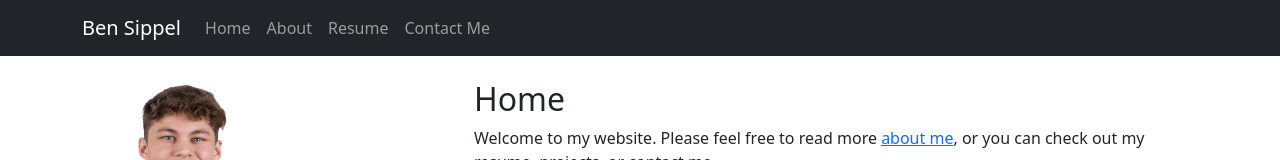
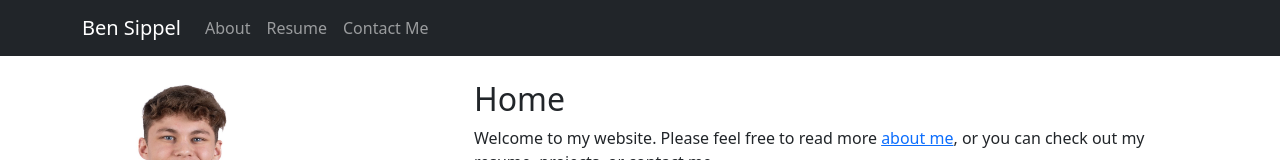
Before and after one commit to brs6412/personal-site, a React (Create React App) app: page / in a window 1280 px wide. Shown: the top 160 px of the page. Built offline with nearby package versions, Linux system fonts and the light colour scheme.

Commit message:
Removed home tab from navbar for simplicity

```diff
--- a/src/App.js
+++ b/src/App.js
@@ -25,9 +25,6 @@ export default function App() {
           <Navbar.Toggle aria-controls="basic-navbar-nav" />
           <Navbar.Collapse id="basic-navbar-nav">
             <Nav className="me-auto">
-              <Nav.Link as={Link} to="/" exact>
-                Home
-              </Nav.Link>
               <Nav.Link as={Link} to="/about">
                 About
               </Nav.Link>
```
